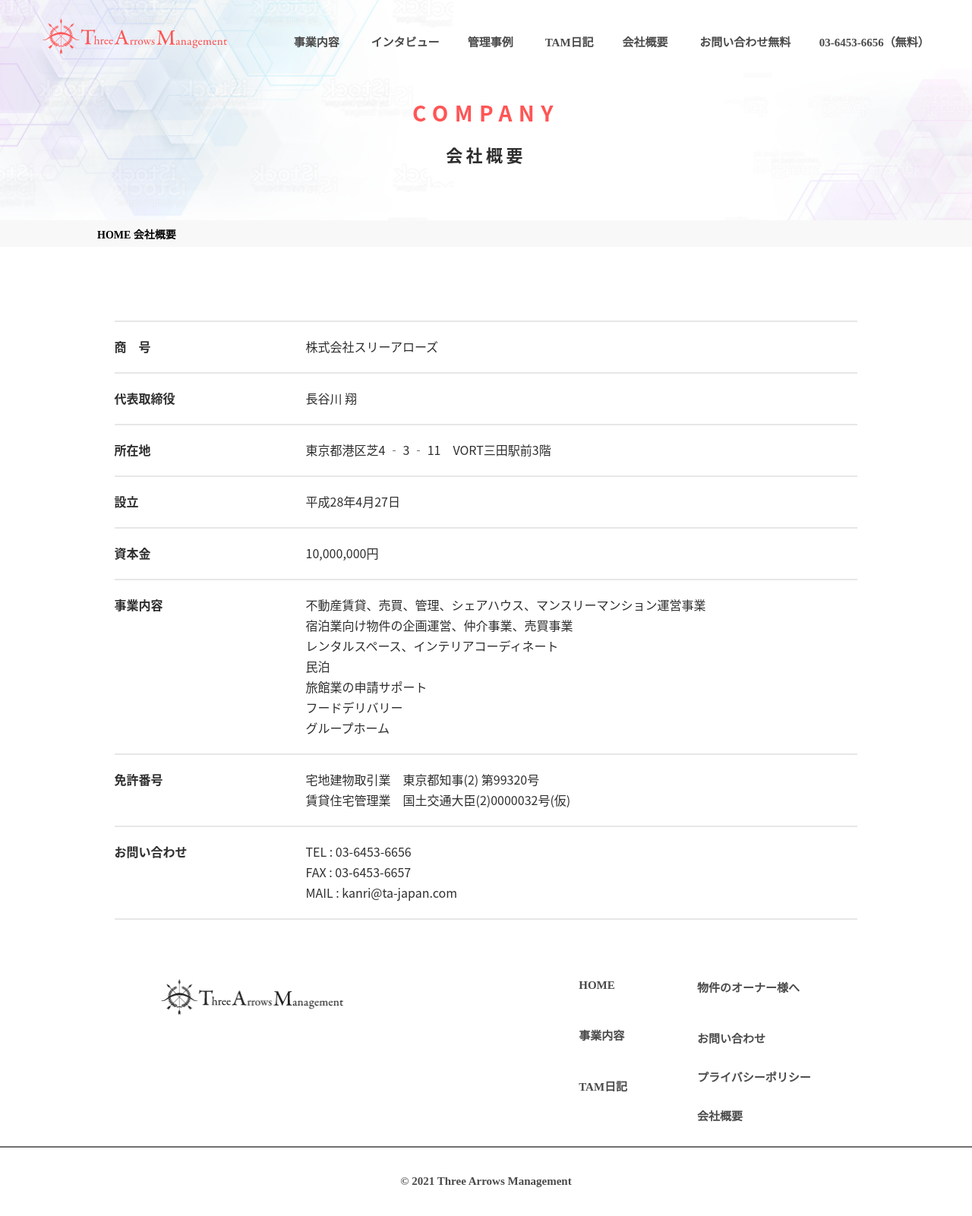
After one commit to yummy-f/air-sapo-tam, a WordPress theme: template page-company.php in a window 1280 px wide. The commit adds this page. Shown: the whole page at 76% size. Run offline with PHP 8.4 and a stand-in for WordPress, Linux system fonts and the light colour scheme; the site name, menu and one post (Sample post) are stand-ins, and other content is empty; some libraries are stand-ins or nearby versions; some web fonts are replaced.

Commit message:
2021-0829

```diff
--- a/archive.php
+++ b/archive.php
@@ -9,12 +9,12 @@ Template Name: TAM日記
 
 
 <!-------------------------------- TAM DAIRY ----------------------------------->
-<div class="tam_diary">
+<div class="background_other">
   <h1>TAM DIARY</h1>
   <h2>TAM日記</h2>
 </div>
 
-<div class="diary_list">
+<div class="subtitle">
   <p>HOME TAM日記一覧</p>
 </div>
 
--- a/css/custom.css
+++ b/css/custom.css
@@ -1,4 +1,4 @@
-/*-------------------------------------- ヘッダー --------------------------------------*/
+/*■■■■■■■■■■■■■■■■■■■■■■■■■■■■■■■■■■■■ ヘッダー ■■■■■■■■■■■■■■■■■■■■■■■■■■■■■■■■■■■■*/
 
 header {
     width: 100%;
@@ -25,7 +25,6 @@ header {
 .header_logo img {
     width: 100%;
 }
-
 
 /*　ハンバーガーボタン　*/
 
@@ -72,7 +71,6 @@ header {
     top: 30px;
 }
 
-
 /* ナビ開いてる時のボタン */
 
 .hamburger.active {
@@ -92,8 +90,7 @@ header {
     width: 0px;
 }
 
-.hamburger.active span:nth-child(1),
-.hamburger.active span:nth-child(3) {
+.hamburger.active span:nth-child(1), .hamburger.active span:nth-child(3) {
     background: rgb(83, 83, 83);
     -webkit-transition-delay: 0.3s;
     -o-transition-delay: 0.3s;
@@ -185,7 +182,6 @@ nav.globalMenuSp ul li a {
     text-decoration: none;
 }
 
-
 /* このクラスを、jQueryで付与・削除する */
 
 nav.globalMenuSp.active {
@@ -193,8 +189,7 @@ nav.globalMenuSp.active {
     display: block;
 }
 
-
-/*------------------------------------ 見出し --------------------------------------*/
+/*■■■■■■■■■■■■■■■■■■■■■■■■■■■■■■■■■■■■ トップページ ■■■■■■■■■■■■■■■■■■■■■■■■■■■■■■■■■■■■*/
 
 .main {
     position: relative;
@@ -236,7 +231,8 @@ nav.globalMenuSp.active {
     right: 0;
     margin: auto;
     width: 80.51%;
-    height: 275px;;
+    height: 275px;
+    ;
 }
 
 .top_white_universe {
@@ -288,7 +284,6 @@ nav.globalMenuSp.active {
     letter-spacing: 0.8px;
     white-space: nowrap;
 }
-
 
 /*------------------------------------ Strengths --------------------------------------*/
 
@@ -405,7 +400,6 @@ nav.globalMenuSp.active {
     white-space: nowrap;
 }
 
-
 /*------------------------------------ INTERVIEW --------------------------------------*/
 
 .interview_box {
@@ -476,7 +470,6 @@ nav.globalMenuSp.active {
     letter-spacing: 0.8px;
     color: #FFFFFF;
 }
-
 
 /*------------------------------------ FLOW --------------------------------------*/
 
@@ -575,12 +568,11 @@ nav.globalMenuSp.active {
     background: #FFFFFF 0% 0% no-repeat padding-box;
 }
 
+/*■■■■■■■■■■■■■■■■■■■■■■■■■■■■■■■■■■■■ フッター ■■■■■■■■■■■■■■■■■■■■■■■■■■■■■■■■■■■■*/
 
-/*------------------------------------ フッター --------------------------------------*/
 hr {
     border: 1px solid #707070;
 }
-
 
 footer {
     font: normal normal bold 15px "Yu Gothic";
@@ -626,22 +618,15 @@ footer {
     color: #4A4A4A;
 }
 
+/*■■■■■■■■■■■■■■■■■■■■■■■■■■■■■■■■■■■■ ページ共通 ■■■■■■■■■■■■■■■■■■■■■■■■■■■■■■■■■■■■*/
 
-
-
-
-
-
-
-
-/*------------------------------------ TAM日記 --------------------------------------*/
-.tam_diary {
+.background_other {
     height: 290px;
     background-image: url("../image/background_other.png");
-  background-size:cover;
+    background-size: cover;
 }
 
-.tam_diary h1 {
+.background_other h1 {
     font: normal normal bold 28px Noto Sans CJK JP;
     letter-spacing: 8.4px;
     color: #FF5555;
@@ -649,7 +634,7 @@ footer {
     padding-top: 128px;
 }
 
-.tam_diary h2 {
+.background_other h2 {
     font: normal normal bold 22px Noto Sans CJK JP;
     letter-spacing: 4.4px;
     color: #2E2E2E;
@@ -657,16 +642,57 @@ footer {
     margin-top: 19px;
 }
 
-.diary_list {
+.subtitle {
     height: 35px;
     background-color: #F8F8F8;
 }
 
-.diary_list p {
+.subtitle p {
     padding-top: 8px;
     margin-left: 10%;
     font: normal normal bold 14px Yu Gothic;
 }
 
+/*■■■■■■■■■■■■■■■■■■■■■■■■■■■■■■■■■■■■ TAM日記 ■■■■■■■■■■■■■■■■■■■■■■■■■■■■■■■■■■■■*/
 
 /*------------------------------------ 日記一覧 --------------------------------------*/
+
+/*  */
+
+/*■■■■■■■■■■■■■■■■■■■■■■■■■■■■■■■■■■■■ 会社概要 ■■■■■■■■■■■■■■■■■■■■■■■■■■■■■■■■■■■■*/
+.company_informatino{
+    margin-top: 97px;
+}
+
+.company_informatino ul {
+    margin: auto;
+    width: 978.93px;
+}
+
+.company_informatino hr {
+    border: 1px solid #E7E7E7;
+    width: 978.93px;
+}
+
+.company_informatino_row {
+    display: flex;
+    margin: 20px 0 19px;
+    position: relative;
+}
+
+.information_title {
+    font: normal normal bold 16px Noto Sans CJK JP;
+    color: #2E2E2E;
+    position: absolute;
+}
+
+.information_details {
+    font: normal normal normal 16px Noto Sans CJK JP;
+    color: #2E2E2E;
+    position: relative;
+    left: 252px;
+}
+
+.information_details p {
+    margin-bottom: 3px;
+}
--- a/css/sanitize.css
+++ b/css/sanitize.css
@@ -8,8 +8,9 @@ a {
     text-decoration: none;
 }
 
-p, h1, h2, h3, ul {
+p, h1, h2, h3, ul, hr{
     margin: 0;
+    padding: 0;
 }
 
 li {
--- a/footer.php
+++ b/footer.php
@@ -1,7 +1,7 @@
 <!-------------------------------- フッター ----------------------------------->
 <footer>
   <div class="footer_link">
-    <img class="footer_logo" src="<?php echo get_template_directory_uri(); ?>/image/logo_black.png" alt="">
+    <a href="/"><img class="footer_logo" src="<?php echo get_template_directory_uri(); ?>/image/logo_black.png" alt=""></a>
     <ul class="footer_menu1">
       <li><a href="">HOME</a></li>
       <li><a href="">事業内容</a></li>
--- a/header.php
+++ b/header.php
@@ -100,7 +100,7 @@
 
     <header>
         <div class="head">
-            <div class="header_logo"><a href=""><img src="<?php echo get_template_directory_uri(); ?>/image/logo_red.png" alt=""></a></div>
+            <div class="header_logo"><a href="/"><img src="<?php echo get_template_directory_uri(); ?>/image/logo_red.png" alt=""></a></div>
             <div class="hamburger">
                 <span></span>
                 <span></span>
@@ -112,8 +112,8 @@
                     <li><a href="#">事業内容</a></li>
                     <li><a href="#">インタビュー</a></li>
                     <li><a href="#">管理事例</a></li>
-                    <li><a href="#">TAM日記</a></li>
-                    <li><a href="#">会社概要</a></li>
+                    <li><a href="tam_diary">TAM日記</a></li>
+                    <li><a href="company">会社概要</a></li>
                     <li><a href="#">お問い合わせ無料</a></li>
                     <li><a href="#">03-6453-6656（無料）</a></li>
                 </ul>
--- a/index.php
+++ b/index.php
@@ -125,7 +125,7 @@ Template Name: トップページ
   <div class="more_button">
     <a href="">MORE</a>
   </div>
-  <a href="" class="top_back_arrow">&#8743;</a>
+  <a href="" class="top_back_arrow"><img src="<?php echo get_template_directory_uri(); ?>/image/up_arrow.png" alt=""></a>
 </div>
 
 
--- /dev/null
+++ b/page-company.php
@@ -0,0 +1,111 @@
+<?php
+/*
+Template Name: 会社概要
+*/
+?>
+
+
+<?php get_header(); ?>
+
+
+<!------------------------------- 会社概要 -------------------------------------->
+<div class="background_other">
+  <h1>COMPANY</h1>
+  <h2>会社概要</h2>
+</div>
+
+<div class="subtitle">
+  <p>HOME 会社概要</p>
+</div>
+
+
+<!------------------------------- 会社概要詳細 -------------------------------------->
+<div class="company_informatino">
+  <ul>
+    <li>
+      <hr>
+      <div class="company_informatino_row">
+        <p class="information_title">商　号</p>
+        <div class="information_details">
+          <p>株式会社スリーアローズ</p>
+        </div>
+      </div>
+    </li>
+    <li>
+      <hr>
+      <div class="company_informatino_row">
+        <p class="information_title">代表取締役</p>
+        <div class="information_details">
+          <p>長谷川 翔</p>
+        </div>
+      </div>
+    </li>
+    <li>
+      <hr>
+      <div class="company_informatino_row">
+        <p class="information_title">所在地</p>
+        <div class="information_details">
+          <p>東京都港区芝4 ‐ 3 ‐ 11　VORT三田駅前3階</p>
+        </div>
+      </div>
+    </li>
+    <li>
+      <hr>
+      <div class="company_informatino_row">
+        <p class="information_title">設立</p>
+        <div class="information_details">
+          <p>平成28年4月27日</p>
+        </div>
+      </div>
+    </li>
+    <li>
+      <hr>
+      <div class="company_informatino_row">
+        <p class="information_title">資本金</p>
+        <div class="information_details">
+          <p>10,000,000円</p>
+        </div>
+      </div>
+    </li>
+    <li>
+      <hr>
+      <div class="company_informatino_row">
+        <p class="information_title">事業内容</p>
+        <div class="information_details">
+          <p>不動産賃貸、売買、管理、シェアハウス、マンスリーマンション運営事業</p>
+          <p>宿泊業向け物件の企画運営、仲介事業、売買事業</p>
+          <p>レンタルスペース、インテリアコーディネート</p>
+          <p>民泊</p>
+          <p>旅館業の申請サポート</p>
+          <p>フードデリバリー</p>
+          <p>グループホーム</p>
+        </div>
+      </div>
+    </li>
+    <li>
+      <hr>
+      <div class="company_informatino_row">
+        <p class="information_title">免許番号</p>
+        <div class="information_details">
+          <p>宅地建物取引業　東京都知事(2) 第99320号</p>
+          <p>賃貸住宅管理業　国土交通大臣(2)0000032号(仮)</p>
+        </div>
+      </div>
+    </li>
+    <li>
+      <hr>
+      <div class="company_informatino_row">
+        <p class="information_title">お問い合わせ</p>
+        <div class="information_details">
+          <p>TEL : 03-6453-6656</p>
+          <p>FAX : 03-6453-6657</p>
+          <p>MAIL : kanri@ta-japan.com</p>
+        </div>
+      </div>
+    </li>
+    <hr>
+  </ul>
+
+</div>
+
+<?php get_footer(); ?>
```
Also changed, not shown: image/up_arrow.png (renamed from image/グループ 149.png). Lines whose indentation alone changed are shown as unchanged.
